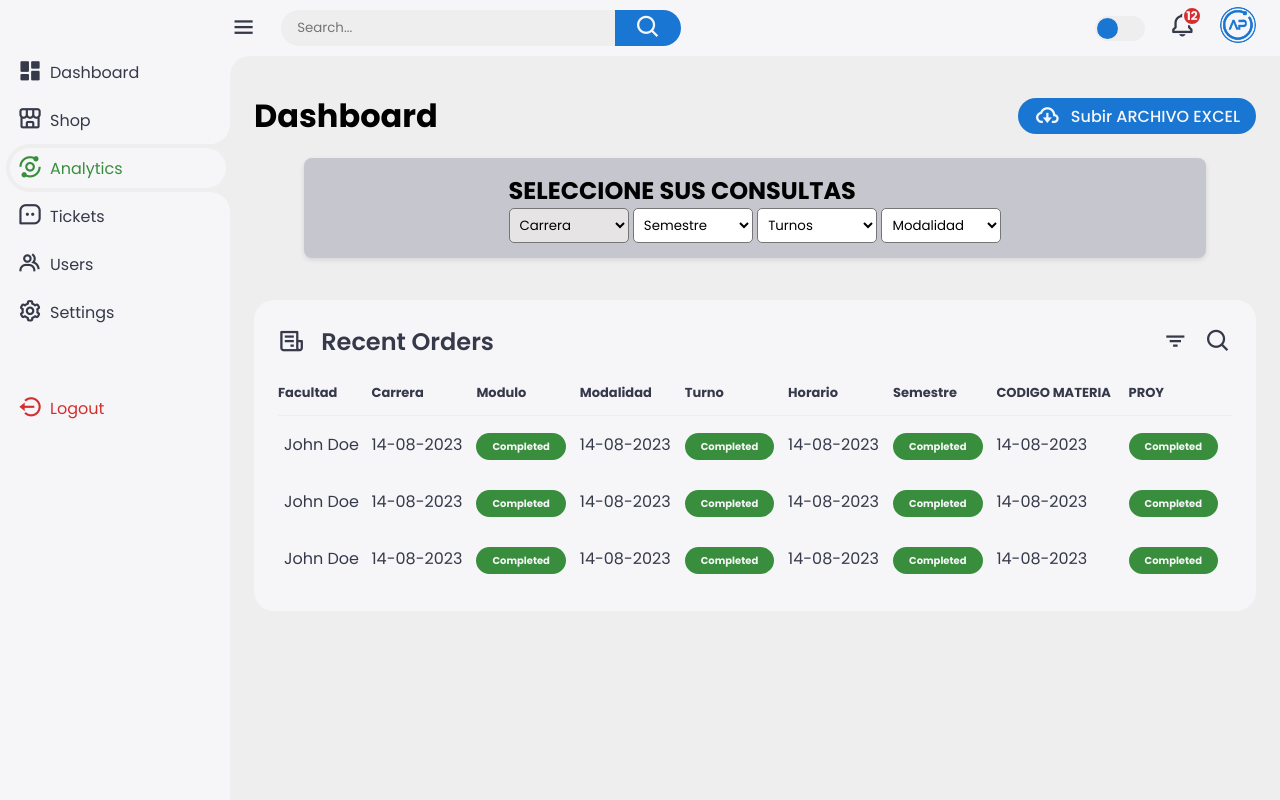
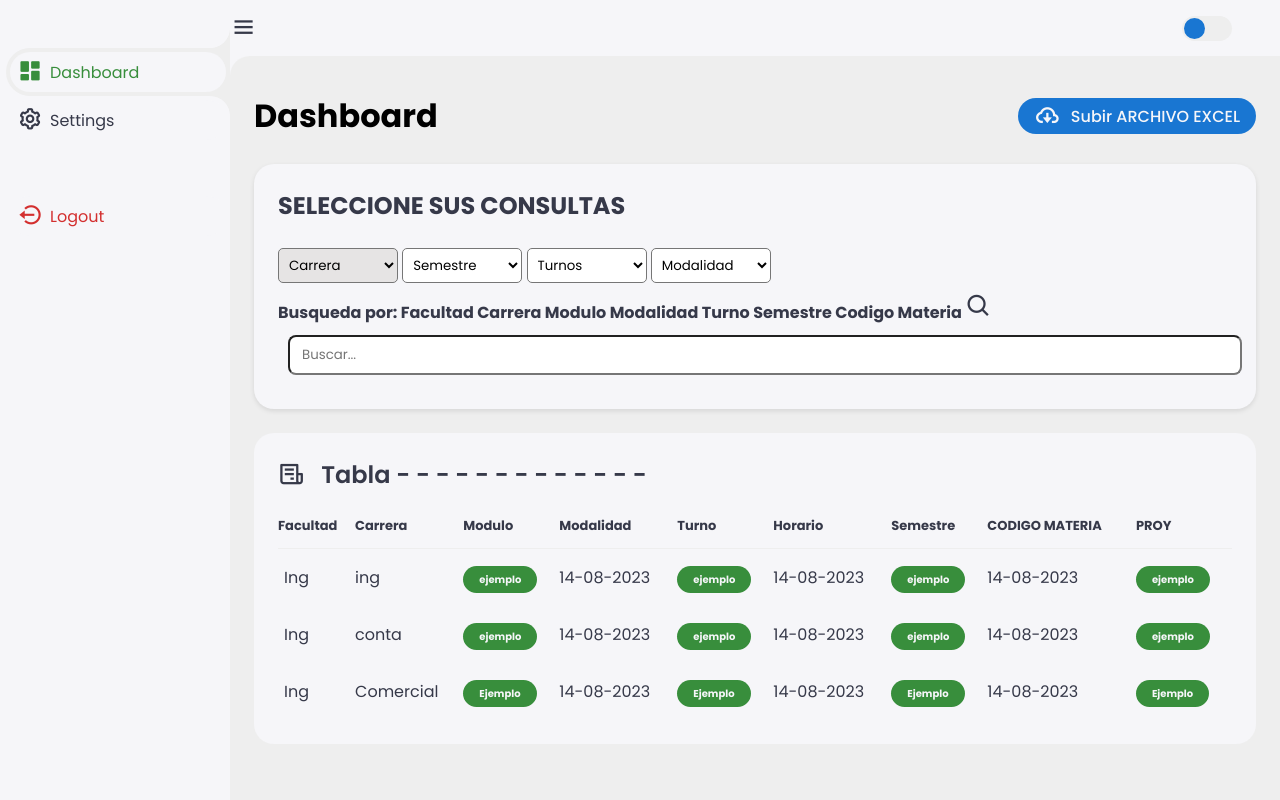
Before and after one commit to UPDSDEVS/REGISTROS, a FastAPI app: page /registro in a window 1280 px wide. Run offline with FastAPI, Linux system fonts and the light colour scheme.

Commit message:
antes de reunion

```diff
--- a/static/css/registro.css
+++ b/static/css/registro.css
@@ -244,13 +244,15 @@ body{
     display: flex;
     justify-content: center;
     align-items: center;
-    background: var(--primary);
+    background: transparent;
     color: var(--light);
     font-size: 18px;
     border: none;
     outline: none;
     border-radius: 0 36px 36px 0;
     cursor: pointer;
+
+
 }
 
 .content nav .notif{
@@ -322,23 +324,56 @@ body{
     flex-wrap: wrap;
 }
 .content main .container-form{
+    display: flex;
+    flex-wrap: wrap;
+    grid-gap: 24px;
+    margin-top: 24px;
     width: 100%;
-    display: flex;
-    justify-content: center;
-    align-items: center;
-    height: 17vh;
+    color: var(--dark);
+
+}
+
+
+.content main .container-form>div{
+    border-radius: 20px;
+    background: var(--light);
+    padding: 24px;
+    overflow-x: auto;
 }
 .content main .form-consultas{
     display: flex;
     flex-direction: row; /* Apila en columna */
     align-items: center; /* Alinea a la izquierda */
     gap: 12px;
-    width: 90%;
+    width: 100%;
+    height: auto;
     justify-content: center;
     background: #c6c7ce;
     padding: 15px;
     border-radius: 8px;
     box-shadow: 0 2px 5px rgba(0, 0, 0, 0.1);
+}
+.form-consultas.dark {
+    background-color: #444;
+}
+
+.content main .form-consultas .buscador {
+    margin: 10px;
+    border-radius: 0.5rem;
+    padding: 0.5rem 0.75rem;
+    width: 100%;
+    gap: 0.5rem;
+}
+
+.content main .form-consultas .buscador label{
+    align-self: flex-start;
+    margin-bottom: 6px;
+    font-weight:bold;
+}
+.buscador-div {
+    padding-top: 10px;
+    font-weight: bold;
+
 }
 
 
--- a/static/js/index.js
+++ b/static/js/index.js
@@ -50,7 +50,11 @@ const toggler = document.getElementById('theme-toggle');
 toggler.addEventListener('change', function () {
     if (this.checked) {
         document.body.classList.add('dark');
+        document.querySelector('.container-form').classList.add('dark');
+        document.querySelector('.container-form  .form-consultas').classList.add('dark');
     } else {
         document.body.classList.remove('dark');
+        document.querySelector('.container-form').classList.remove('dark');
+        document.querySelector('.container-form .form-consultas').classList.remove('dark');
     }
 });
--- a/templates/registro.html
+++ b/templates/registro.html
@@ -6,7 +6,7 @@
     <meta name="viewport" content="width=device-width, initial-scale=1.0">
     <link href='https://unpkg.com/boxicons@2.1.4/css/boxicons.min.css' rel='stylesheet'>
     <link rel="stylesheet" href="../static/css/registro.css">
-    <title>wevadas  Extencion</title>
+    <title>Admin</title>
 </head>
 
 <body>
@@ -15,12 +15,11 @@
     <div class="sidebar">
 
         <ul class="side-menu">
-            <li><a href="#"><i class='bx bxs-dashboard'></i>Dashboard</a></li>
-            <li><a href="#"><i class='bx bx-store-alt'></i>Shop</a></li>
-            <li class="active"><a href="#"><i class='bx bx-analyse'></i>Analytics</a></li>
-            <li><a href="#"><i class='bx bx-message-square-dots'></i>Tickets</a></li>
-            <li><a href="#"><i class='bx bx-group'></i>Users</a></li>
+
+
+            <li class="active"><a href="#"><i class='bx bxs-dashboard'></i>Dashboard</a></li>
             <li><a href="#"><i class='bx bx-cog'></i>Settings</a></li>
+
         </ul>
         <ul class="side-menu">
             <li>
@@ -37,22 +36,20 @@
     <div class="content">
         <!-- Navbar -->
         <nav>
+
             <i class='bx bx-menu'></i>
             <form action="#">
                 <div class="form-input">
-                    <input type="search" placeholder="Search...">
-                    <button class="search-btn" type="submit"><i class='bx bx-search'></i></button>
+
+                    <button class="search-btn" ></button>
                 </div>
             </form>
             <input type="checkbox" id="theme-toggle" hidden>
             <label for="theme-toggle" class="theme-toggle"></label>
             <a href="#" class="notif">
-                <i class='bx bx-bell'></i>
-                <span class="count">12</span>
+
             </a>
-            <a href="#" class="profile">
-                <img src="images/logo.png">
-            </a>
+
         </nav>
 
         <!-- End of Navbar -->
@@ -77,7 +74,10 @@
             <div class="container-form " id="theme-toggle">
                 <div class="form-consultas">
                     <form action="" method="post">
+
                         <h2>SELECCIONE SUS CONSULTAS</h2>
+                        <br>
+
                         <select name="opcion0" id="opcion0">
                             <option value="" disabled selected>Carrera</option>
                             <option value="2">2</option>
@@ -125,7 +125,13 @@
                             <option value="2">Semi Presencial</option>
                             <option value="3">Horario de Trabajo</option>
                         </select>
+                        <div class="buscador-div">
+                            <label for="">Busqueda por: Facultad Carrera Modulo Modalidad Turno Semestre Codigo Materia</label>
+                            <i class='bx bx-search'></i>
+                            <input type="text" class="buscador search-btn"  placeholder="Buscar...">
+                        </div>
                     </form>
+
                 </div>
             </div>
             <!-- Insights -->
@@ -136,9 +142,8 @@
                 <div class="orders">
                     <div class="header">
                         <i class='bx bx-receipt'></i>
-                        <h3>Recent Orders</h3>
-                        <i class='bx bx-filter'></i>
-                        <i class='bx bx-search'></i>
+                        <h3>Tabla - - - - - -  - - -  - - - - </h3>
+
                     </div>
                     <table>
                         <thead>
@@ -158,44 +163,44 @@
                             <tr>
                                 <td>
 
-                                    <p>John Doe</p>
+                                    <p>Ing</p>
                                 </td>
+                                <td>ing</td>
+                                <td><span class="status completed">ejemplo</span></td>
                                 <td>14-08-2023</td>
-                                <td><span class="status completed">Completed</span></td>
+                                <td><span class="status completed">ejemplo</span></td>
                                 <td>14-08-2023</td>
-                                <td><span class="status completed">Completed</span></td>
+                                <td><span class="status completed">ejemplo</span></td>
                                 <td>14-08-2023</td>
-                                <td><span class="status completed">Completed</span></td>
-                                <td>14-08-2023</td>
-                                <td><span class="status completed">Completed</span></td>
+                                <td><span class="status completed">ejemplo</span></td>
                             </tr>
                             <tr>
                                 <td>
 
-                                    <p>John Doe</p>
+                                    <p>Ing</p>
                                 </td>
+                                <td>conta</td>
+                                <td><span class="status completed">ejemplo</span></td>
                                 <td>14-08-2023</td>
-                                <td><span class="status completed">Completed</span></td>
+                                <td><span class="status completed">ejemplo</span></td>
                                 <td>14-08-2023</td>
-                                <td><span class="status completed">Completed</span></td>
+                                <td><span class="status completed">ejemplo</span></td>
                                 <td>14-08-2023</td>
-                                <td><span class="status completed">Completed</span></td>
-                                <td>14-08-2023</td>
-                                <td><span class="status completed">Completed</span></td>
+                                <td><span class="status completed">ejemplo</span></td>
                             </tr>
                             <tr>
                                 <td>
 
-                                    <p>John Doe</p>
+                                    <p>Ing</p>
                                 </td>
+                                <td>Comercial</td>
+                                <td><span class="status completed">Ejemplo</span></td>
                                 <td>14-08-2023</td>
-                                <td><span class="status completed">Completed</span></td>
+                                <td><span class="status completed">Ejemplo</span></td>
                                 <td>14-08-2023</td>
-                                <td><span class="status completed">Completed</span></td>
+                                <td><span class="status completed">Ejemplo</span></td>
                                 <td>14-08-2023</td>
-                                <td><span class="status completed">Completed</span></td>
-                                <td>14-08-2023</td>
-                                <td><span class="status completed">Completed</span></td>
+                                <td><span class="status completed">Ejemplo</span></td>
                             </tr>
                         </tbody>
                     </table>
```
Also changed, not shown: codigo_git.txt (+8 -0 lines).
